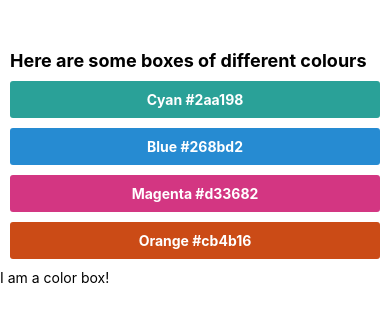
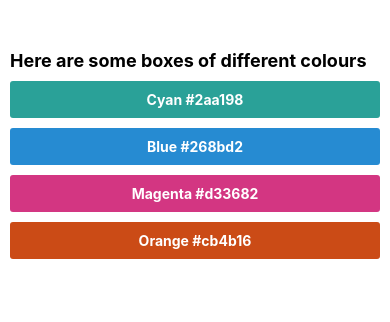
Before and after one commit to kadikraman/AwesomeProjectExpo, a React Native app: screen / in a window 390 px wide. Shown: the top 322 px of the page. Built offline with nearby package versions, Linux system fonts and the light colour scheme.

Commit message:
Components 2

```diff
--- a/App.js
+++ b/App.js
@@ -9,20 +9,11 @@ const App = () => {
         <Text style={styles.heading}>
           Here are some boxes of different colours
         </Text>
-        <View style={[styles.box, styles.cyan]}>
-          <Text style={styles.text}>Cyan #2aa198</Text>
-        </View>
-        <View style={[styles.box, styles.blue]}>
-          <Text style={styles.text}>Blue #268bd2</Text>
-        </View>
-        <View style={[styles.box, styles.magenta]}>
-          <Text style={styles.text}>Magenta #d33682</Text>
-        </View>
-        <View style={[styles.box, styles.orange]}>
-          <Text style={styles.text}>Orange #cb4b16</Text>
-        </View>
+        <ColorBox hexCode="#2aa198" colorName="Cyan" />
+        <ColorBox hexCode="#268bd2" colorName="Blue" />
+        <ColorBox hexCode="#d33682" colorName="Magenta" />
+        <ColorBox hexCode="#cb4b16" colorName="Orange" />
       </View>
-      <ColorBox />
     </SafeAreaView>
   );
 };
@@ -41,25 +32,6 @@ const styles = StyleSheet.create({
     fontWeight: 'bold',
     color: 'white',
   },
-  box: {
-    padding: 10,
-    borderRadius: 3,
-    justifyContent: 'center',
-    alignItems: 'center',
-    marginBottom: 10,
-  },
-  cyan: {
-    backgroundColor: '#2aa198',
-  },
-  blue: {
-    backgroundColor: '#268bd2',
-  },
-  magenta: {
-    backgroundColor: '#d33682',
-  },
-  orange: {
-    backgroundColor: '#cb4b16',
-  },
 });
 
 export default App;
--- a/components/ColorBox.js
+++ b/components/ColorBox.js
@@ -1,12 +1,32 @@
 import React from 'react';
-import { View, Text } from 'react-native';
+import { View, Text, StyleSheet } from 'react-native';
 
-const ColorBox = () => {
+const ColorBox = props => {
+  const colorStyle = {
+    backgroundColor: props.hexCode,
+  };
+
   return (
-    <View>
-      <Text>I am a color box!</Text>
+    <View style={[styles.box, colorStyle]}>
+      <Text style={styles.text}>
+        {props.colorName} {props.hexCode}
+      </Text>
     </View>
   );
 };
 
+const styles = StyleSheet.create({
+  box: {
+    padding: 10,
+    borderRadius: 3,
+    justifyContent: 'center',
+    alignItems: 'center',
+    marginBottom: 10,
+  },
+  text: {
+    fontWeight: 'bold',
+    color: 'white',
+  },
+});
+
 export default ColorBox;
```
